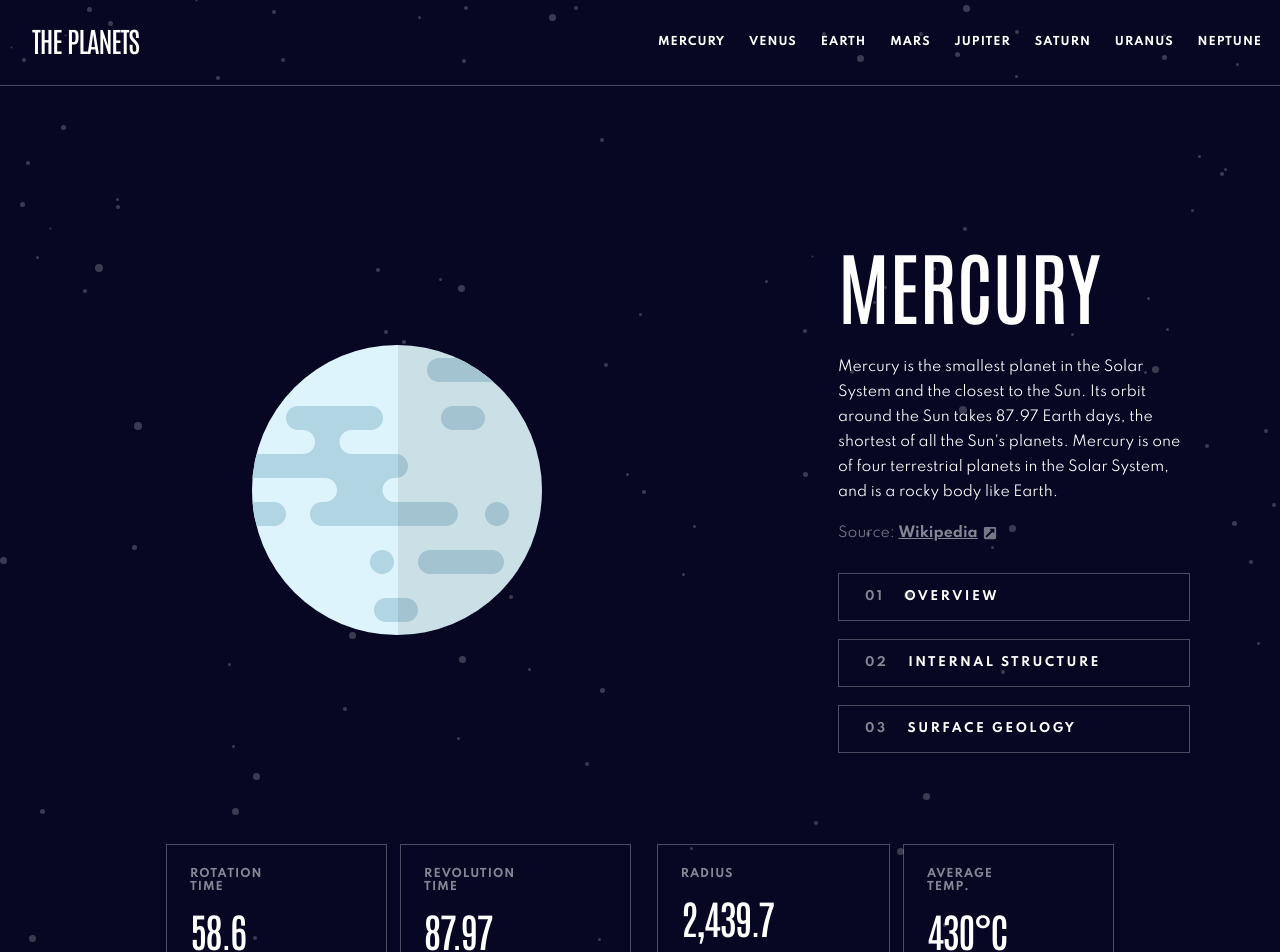
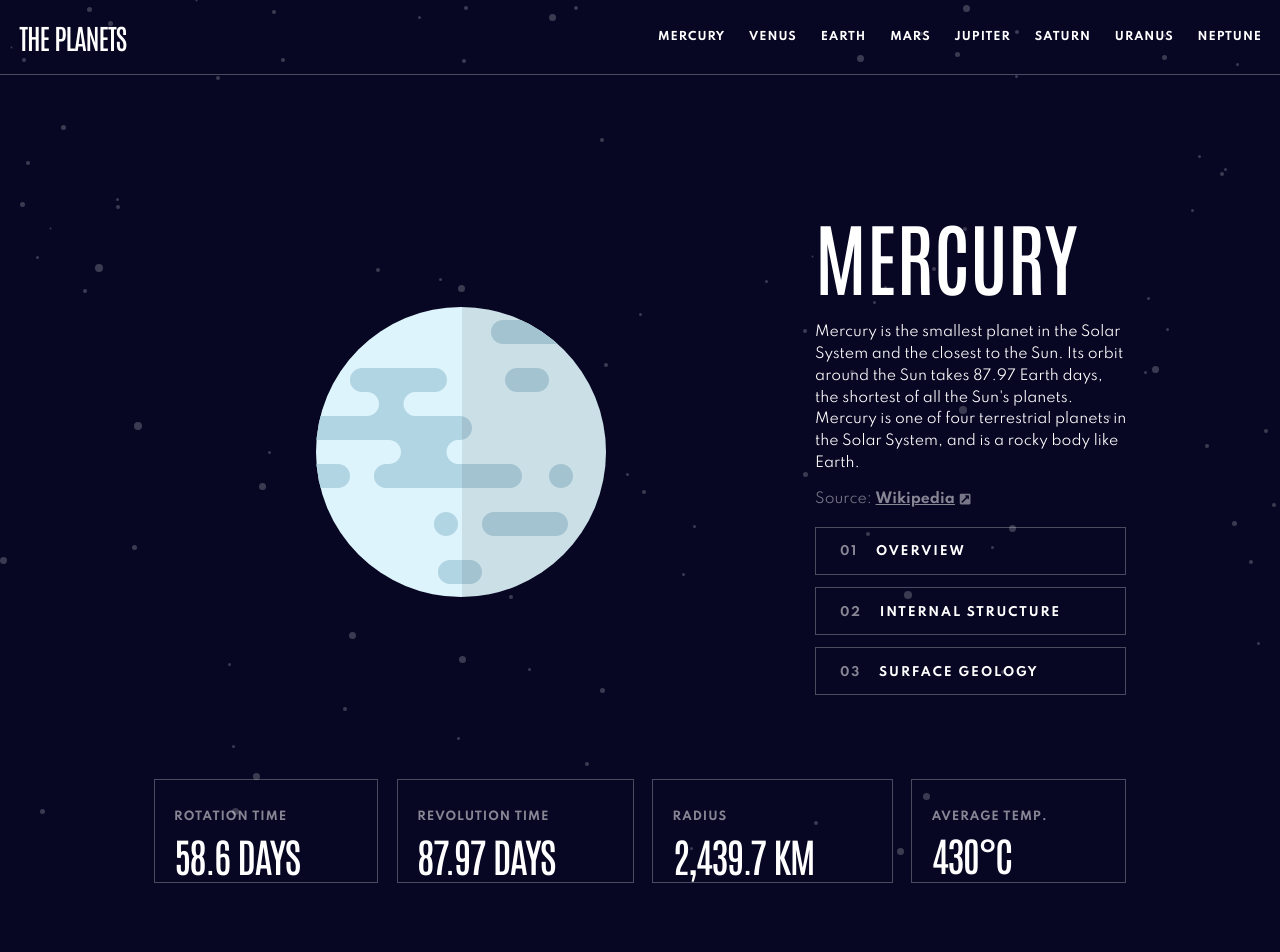
Before and after one commit to demianbara/Planets-fact-site, a React (Create React App) app: page / in a window 1280 px wide. Shown: the top 952 px of the page. After the commit the page ends 922 px from the top, so only its background shows below. Built offline with nearby package versions, Linux system fonts and the light colour scheme.

Commit message:
cambiando a % ciertas medidas em

```diff
--- a/src/components/PlanetDescription.jsx
+++ b/src/components/PlanetDescription.jsx
@@ -12,7 +12,7 @@ export default function PlanetDescription() {
             <p className="overview-source">
                 Source: <a href={Mercury.overview.source}>Wikipedia</a>
                 <i class="fas fa-external-link-square-alt"></i>
-                <ReactArrow className='react-arrow'/>
+                <ReactArrow className='react-arrow' />
             </p>
             <div className="buttons-planet-unique">
                 <button>
--- a/src/index.css
+++ b/src/index.css
@@ -7,6 +7,7 @@
 
 #root {
     min-height: 100vh;
+    max-width: 100vw;
 }
 
 body {
@@ -17,17 +18,20 @@ body {
 
 header {
     display: flex;
-    height: 5.375em;
+    height: 10%;
     width: auto;
     border-bottom: 1px solid #ffffff46;
 }
 
 .header-child1 {
     width: 50%;
+    display: flex;
+    justify-content: start;
+    align-items: center;
 }
 
 .header-child1 > h2 {
-    margin: 22px 0px 0px 32px;
+    margin: 3% 3%;
     color: #FFFFFF;
     font-size: 1.75em;
     font-weight: 500;
@@ -96,14 +100,15 @@ main {
     flex-direction: column;
     justify-content: space-between;
     align-items: center;
-    height: 740px;
-    margin: 146px 166px 56px 166px;
+    min-height: 90%;
+    margin: 10% 12% 3% 12%;
+    /* margin: 9.125em 10.375em 3.5em 10.375em; */
 }
 
 .main-content-row1 {
     display: flex;
-    height: 518px;
-    width: 1100px;
+    height: 30%;
+    width: auto;
     justify-content: space-around;
 }
 
@@ -117,7 +122,7 @@ main {
 .main-planet-img {
     width: 68%;
     align-self: center;
-    padding-left: 162px;
+    padding-left: 10.125em;
 }
 
 .buttons-planet-unique {
@@ -130,22 +135,23 @@ main {
     font-family: 'Antonio', sans-serif;
     font-weight: 500;
     color: #FFFFFF;
-    font-size: 80px;
+    font-size: 5em;
+
 }
 
 .overview-content {
     font-family: 'Spartan', sans-serif;
     color: #FFFFFF;
-    font-size: 14px;
-    line-height: 25px;
-    margin: 20px 0px 18px 0px;
+    font-size: 0.875em;
+    line-height: 1.5625em;
+    margin: 5% 0%;
 }
 
 .overview-source {
-    margin-bottom: 22px;
+    margin-bottom: 4%;
     font-family: 'Spartan', sans-serif;
     font-weight: 400;
-    font-size: 14px;
+    font-size: 0.875em;
     color: #ffffff73;
 }
 
@@ -157,14 +163,15 @@ main {
 .buttons-planet-unique > button {
     border: 1px solid #ffffff46;
     background: transparent;
-    height: 48px;
-    margin: 9px 0px;
+    height: 4em;
+    margin: 2% 0%;
+    padding-top: 1.5%;
     color: #FFFFFF;
     text-align: start;
     font-family: 'Spartan', sans-serif;
     font-weight: 700;
-    font-size: 12px;
-    letter-spacing: 2.5px;
+    font-size: 0.75em;
+    letter-spacing: 0.15625em;
 }
 
 .buttons-planet-unique > button:hover {
@@ -173,17 +180,17 @@ main {
 }
 
 .buttons-planet-unique span {
-    margin: 0px 20px;
+    margin: 0% 6%;
     color: #ffffff83;
 
 }
 
 .react-arrow {
-    height: 14px;
-    width: 14px;
+    height: 0.875em;
+    width: 0.875em;
     position: relative;
-    top: 3px;
-    left: 5px;
+    top: 0.1875em;
+    left: 0.3125em;
 }
 
 .main-content-row2 {
@@ -193,39 +200,25 @@ main {
 }
 
 .main-content-row2 > div {
-    height: 128px;
+    height: 13vh;
     border: 1px solid #ffffff46;
-    padding: 23px;
-    padding-right: 100px;
-    margin-top: 80px;
+    padding: 3% 8% 3% 2%;
+    margin-top: 8%;
 }
 
 .main-content-row2 p {
     font-family: 'Spartan', sans-serif;
     font-weight: 700;
-    font-size: 11px;
+    font-size:  0.7125em;
     color: #ffffff83;
     letter-spacing: 1px;
-    margin-bottom: 10px;
+    margin-bottom: 4%;
 }
 
 .main-content-row2 h2 {
     font-family: 'Antonio', sans-serif;
     font-weight: 500;
-    font-size: 40px;
+    font-size: 2.5em;
     color: #FFFFFF;
     letter-spacing: -1.5px;
 }
-
-.rotation-time {
-    margin-left: 0;
-}
-
-.revolution-radius {
-    margin-right: 13px;
-    margin-left: 13px;
-}
-
-.average-temp {
-    margin-right: 0px;
-}
```
